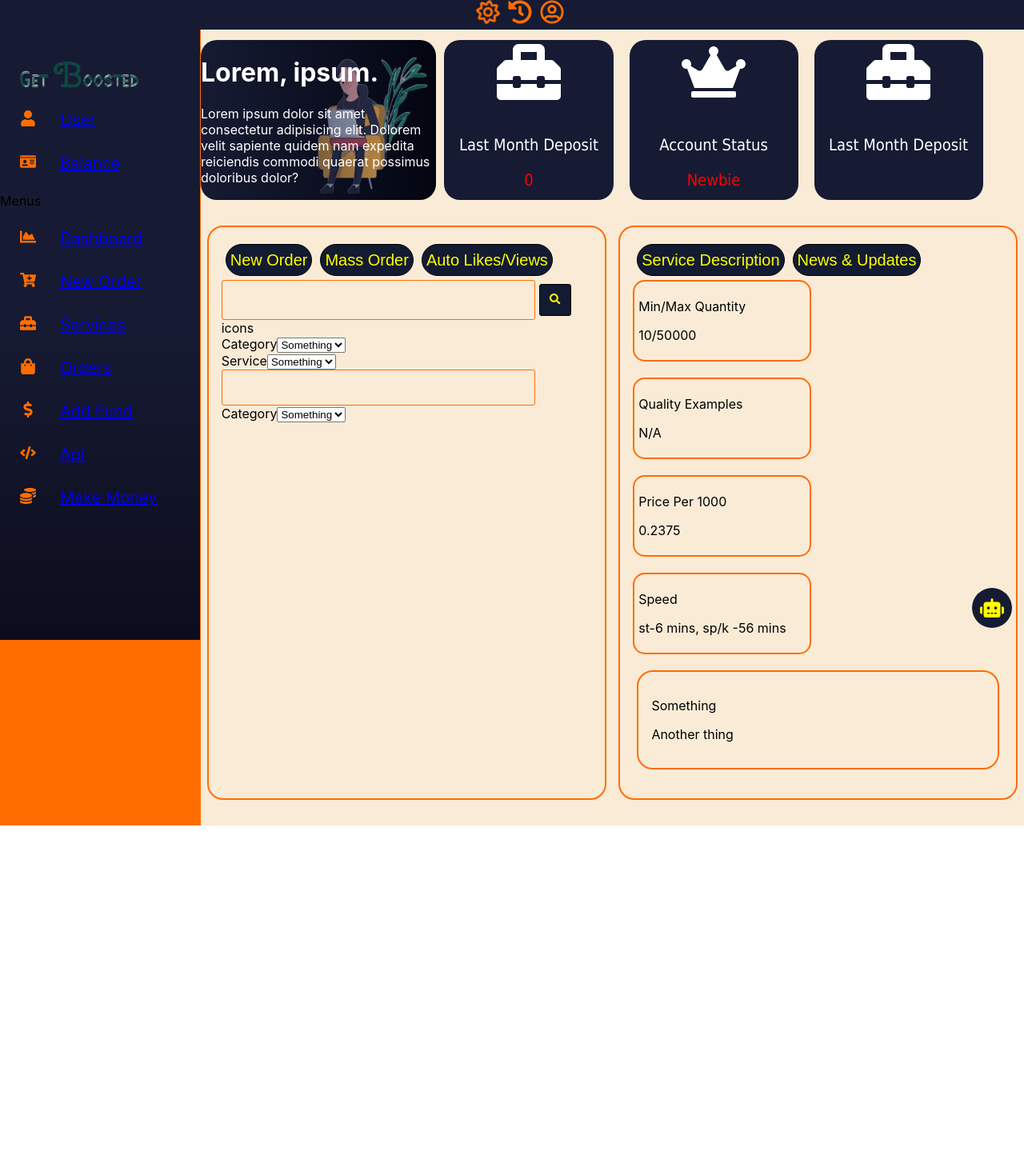
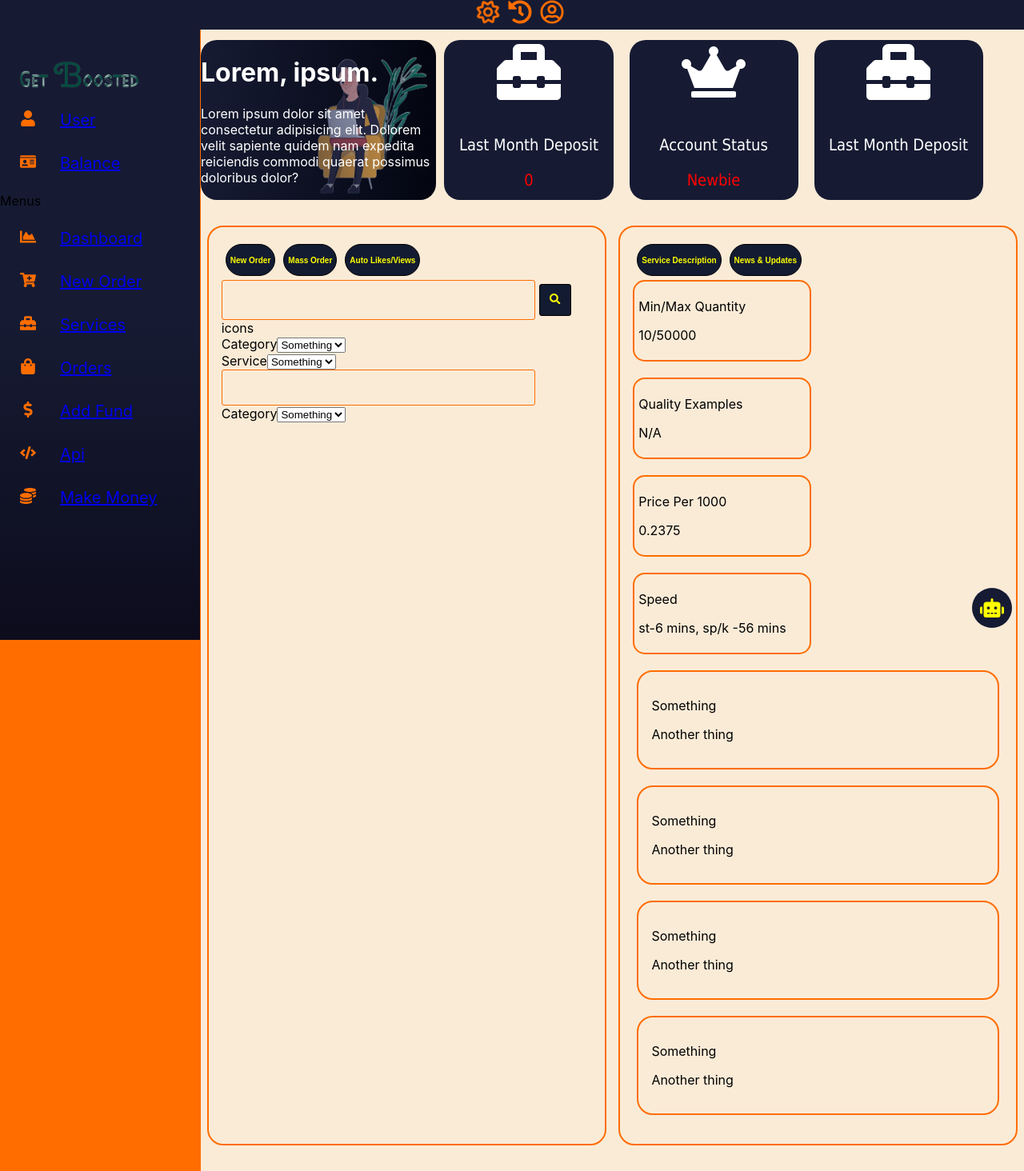
Before and after one commit to Oluniyisrael/ssm-panel, a React (Create React App) app: page /user in a window 1280 px wide. Shown: the whole page at 80% size. Before the commit the page ends 1032 px from the top, so only its background shows below. Built offline with nearby package versions, Linux system fonts and the light colour scheme.

Commit message:
Adding and adding

```diff
--- a/src/components/chatBot/ChatBot.css
+++ b/src/components/chatBot/ChatBot.css
@@ -1,8 +1,8 @@
-#botIcon{
-    width:50px ;
+#botIcon {
+    width: 50px;
     height: 50px;
     border-radius: 50%;
-    position: absolute;
+    position: fixed;
     bottom: 15px;
     right: 15px;
     font-size: 30px;
@@ -10,6 +10,6 @@
     /* text-align: center; */
     display: flex;
     justify-content: center;
-    align-items:center ;
+    align-items: center;
     color: yellow;
 }
--- a/src/components/navBar/NavBar.css
+++ b/src/components/navBar/NavBar.css
@@ -8,7 +8,7 @@ nav {
         /* background-color:  #131b32; */
     background-color: #161B33;
     height: fit-content;
-    position: absolute;
+    position: fixed;
   }
   #nav{
     /* border:20px solid black ; */
--- a/src/pages/userPage/UserPage.css
+++ b/src/pages/userPage/UserPage.css
@@ -63,10 +63,12 @@
     display: flex;
     width: 100%;
 }
-.buttonLine input[type=button]{
+.buttonLine input[type=button] {
+    width: -moz-fit-content !important;
     width: fit-content !important;
     padding: 5px;
-    font-size: 20px;
+    font-size: 10px;
+    font-weight: 900;
 }
 #searchCont{
     width: 100%;
--- a/src/pages/userPage/UserPage.jsx
+++ b/src/pages/userPage/UserPage.jsx
@@ -125,6 +125,18 @@ function UserPage() {
                   <p>Something</p>
                   <p>Another thing</p>
                 </div>
+                <div className="Pridiv">
+                  <p>Something</p>
+                  <p>Another thing</p>
+                </div>
+                <div className="Pridiv">
+                  <p>Something</p>
+                  <p>Another thing</p>
+                </div>
+                <div className="Pridiv">
+                  <p>Something</p>
+                  <p>Another thing</p>
+                </div>
                 </div>
                   </div>
               </div>
```
